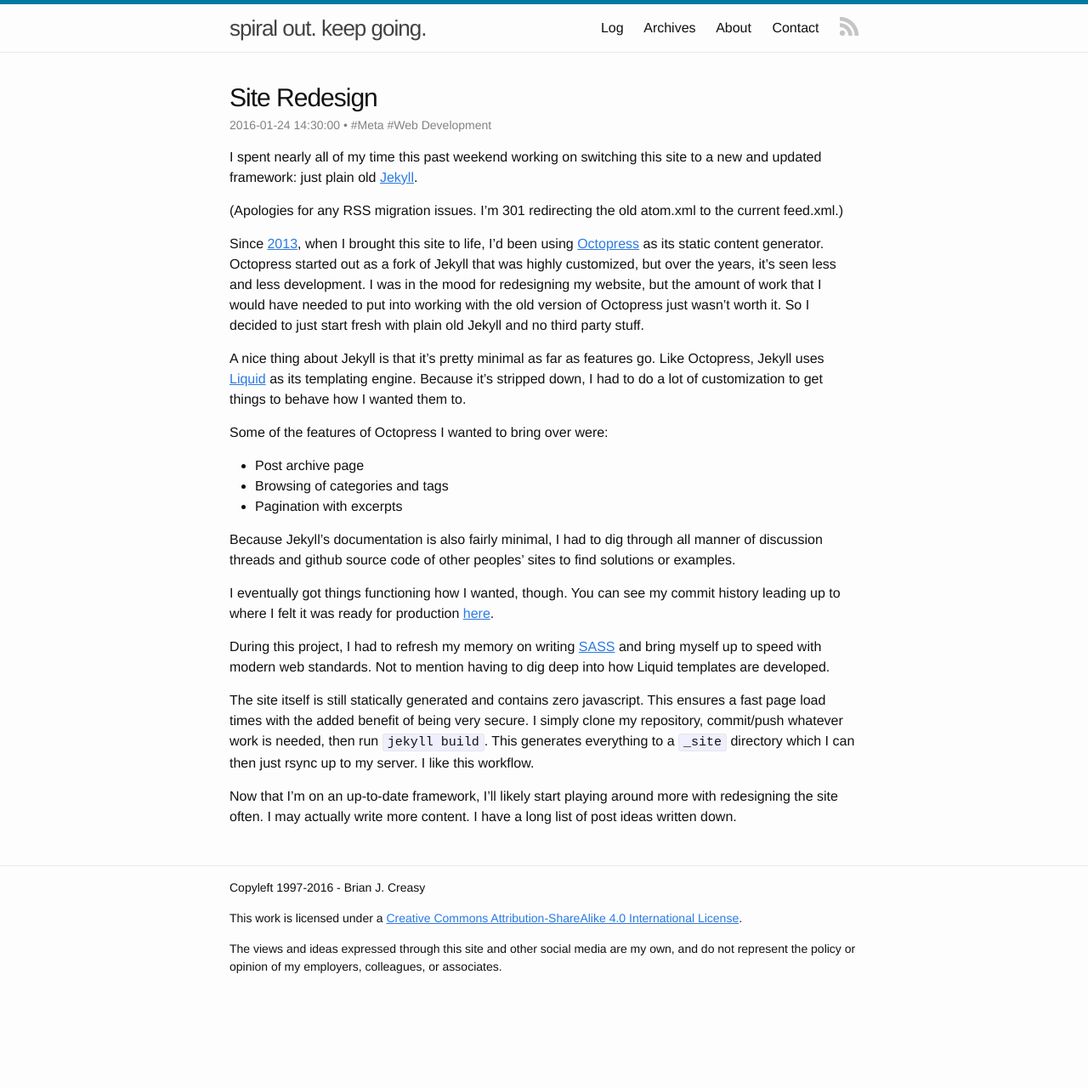
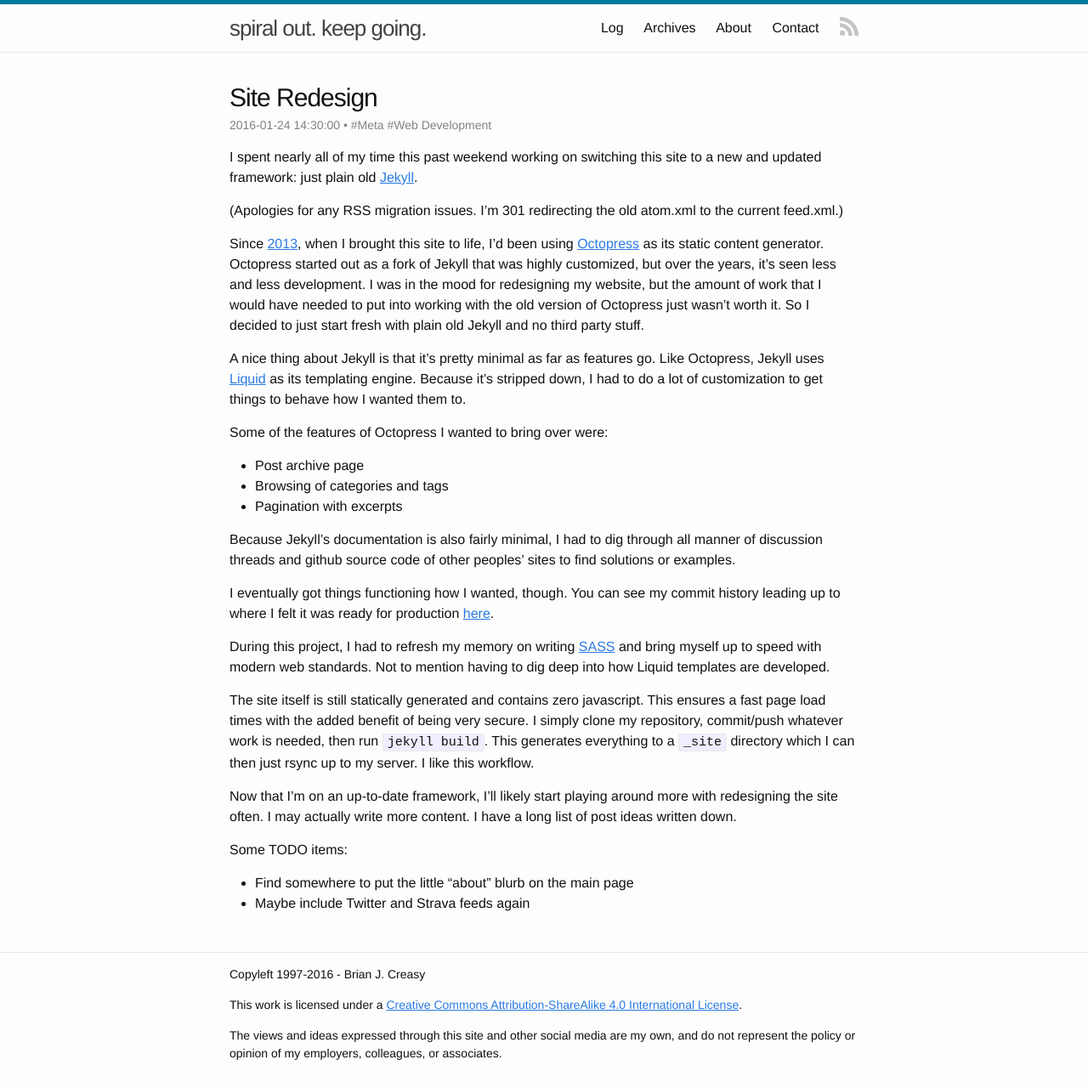
Before and after one commit to bcreasy/bcreasy.github.io, a Jekyll site: the page built from _posts/2016-01-24-site-resdesign.markdown, in a window 1280 px wide. Shown: the whole page at 85% size. Built offline with Jekyll 4.4.1, drawn with Linux system fonts in a browser that asks for light colours; before the commit the page ends 1178 px from its top, so only the background shows below that.

Commit message:
add todo items

```diff
--- a/_posts/2016-01-24-site-resdesign.markdown
+++ b/_posts/2016-01-24-site-resdesign.markdown
@@ -35,3 +35,8 @@ During this project, I had to refresh my memory on writing [SASS](http://sass-la
 The site itself is still statically generated and contains zero javascript.  This ensures a fast page load times with the added benefit of being very secure.  I simply clone my repository, commit/push whatever work is needed, then run `jekyll build`.  This generates everything to a `_site` directory which I can then just rsync up to my server.  I like this workflow.
 
 Now that I'm on an up-to-date framework, I'll likely start playing around more with redesigning the site often.  I may actually write more content.  I have a long list of post ideas written down.
+
+Some TODO items:
+
+- Find somewhere to put the little "about" blurb on the main page
+- Maybe include Twitter and Strava feeds again
```
